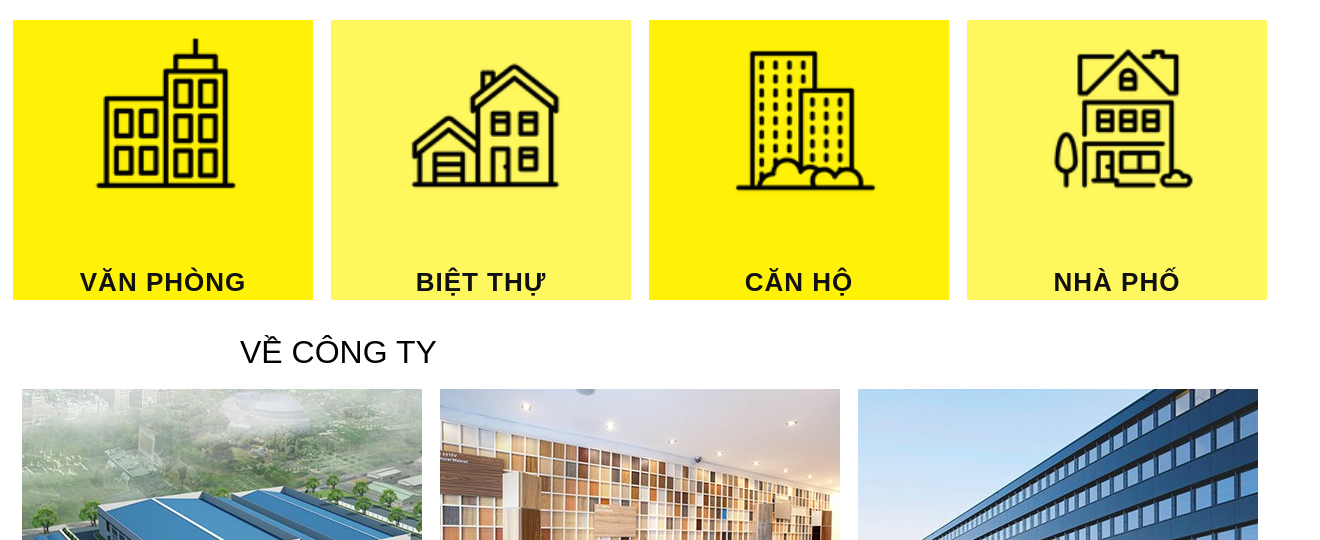
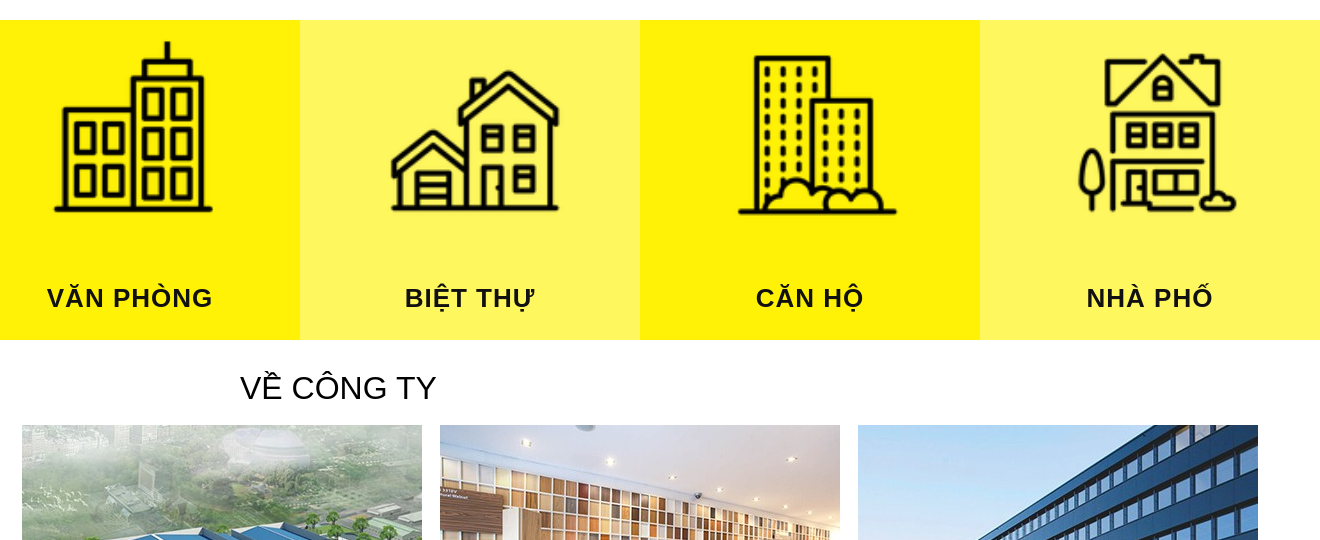
Before and after one commit to 24e1020011-cyber/BaiThucHanh_01, a plain HTML site: page index.html in a window 1280 px wide. Shown: the part 686-1226 px from the top of the page, 1320 px wide, since content can reach past the window. Drawn offline with Linux system fonts and the light colour scheme.

Commit message:
chinh sua 1

```diff
--- a/css/style.css
+++ b/css/style.css
@@ -33,21 +33,23 @@ nav a:first-child {
 }
 .hero { width: 100%; height: 600px; object-fit: cover; }
 .services {
-    display: flex; justify-content: center; margin-top: 18px; gap: 18px;
+    display: flex; justify-content: center; margin-top: 18px;
 }
 .service-box {
     position: relative;
 }
 .service-box img {
-    width: 300px;
-    height: 280px;
+    width: 340px;   /* to hơn */
+    height: 320px;  /* cao hơn */
     object-fit: cover;
+    display: block; /* tránh khoảng trắng dưới ảnh */
 }
+
 .service-title-overlay {
     position: absolute;
     left: 0;
     right: 0;
-    bottom: 0;
+    bottom: 20px;
     color: #111;
     background: none;
     font-weight: bold;
```
